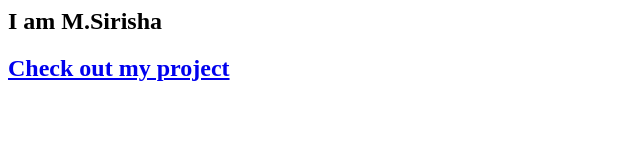
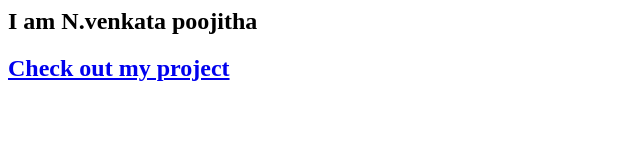
Before and after one commit to PoojithaNidamanuri/level9, a plain HTML site: page index.html in a window 1280 px wide. Shown: the whole page, without its empty margins (0-640 px from the left). Drawn offline with Linux system fonts and the light colour scheme.

Commit message:
Update index.html

```diff
--- a/index.html
+++ b/index.html
@@ -1,6 +1,6 @@
 <html>
 <body>
-<h2>I am M.Sirisha<h2>
+<h2>I am N.venkata poojitha<h2>
 <a href="project.html">Check out my project</a>
 
 
```
